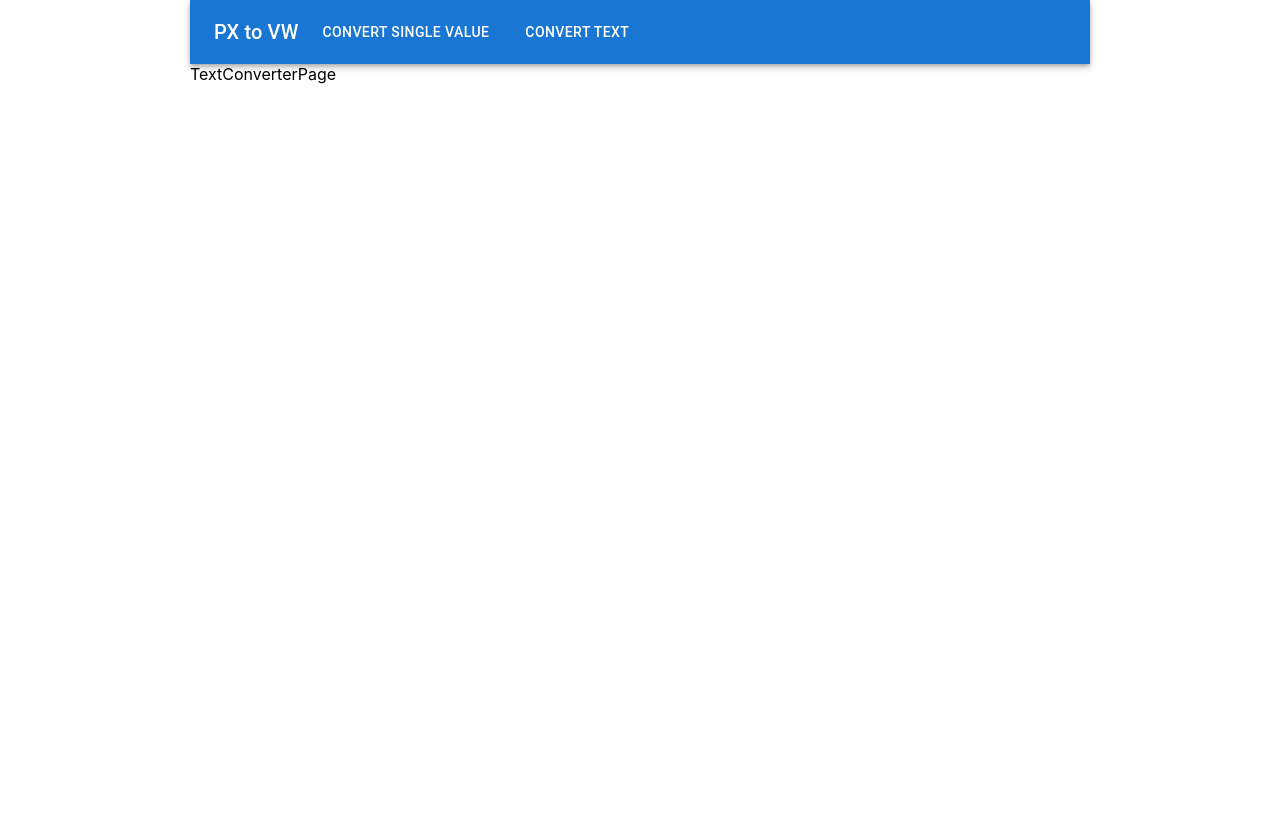
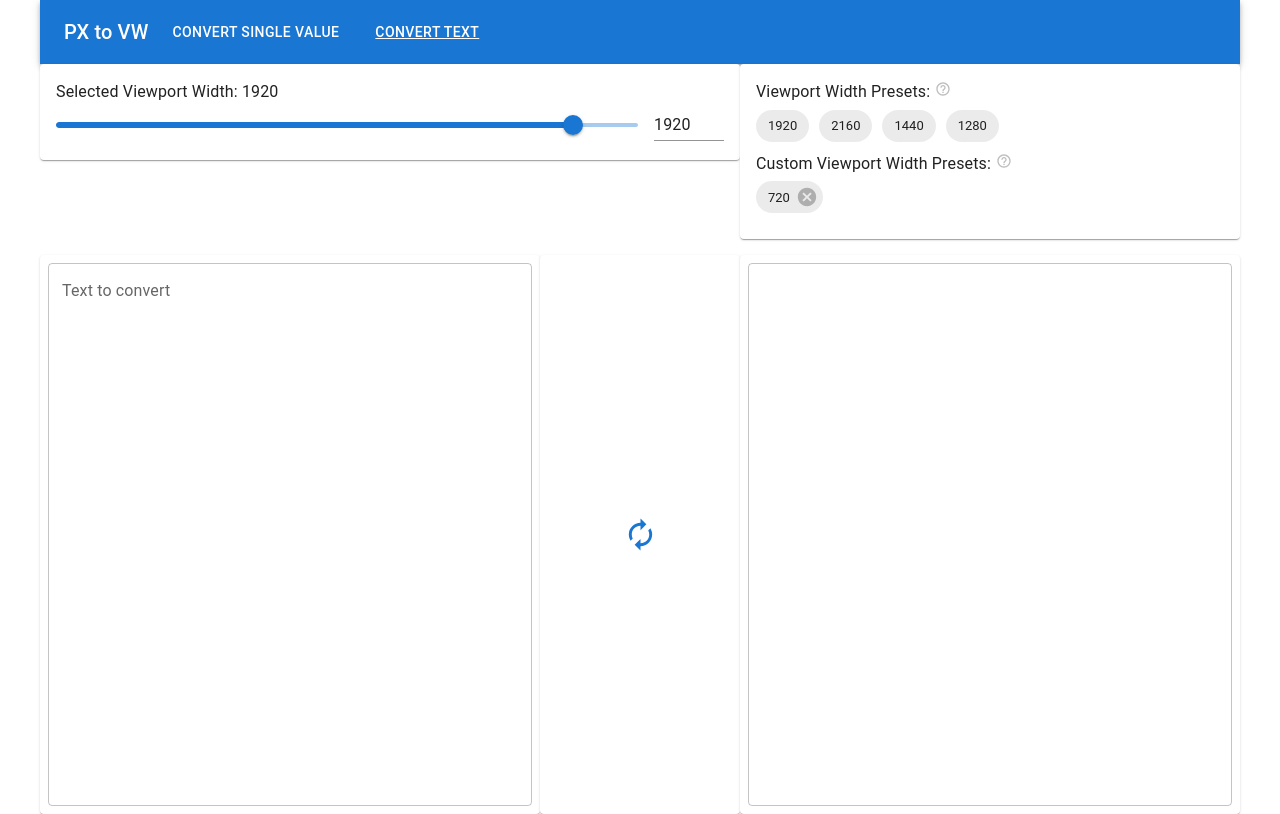
Before and after one commit to MuscularSloth/react-tool-pxtovwconverter, a React (Create React App) app: page /text-converter in a window 1280 px wide. Built offline with nearby package versions, Linux system fonts and the light colour scheme.

Commit message:
Added text convertation

```diff
--- a/src/App.js
+++ b/src/App.js
@@ -20,8 +20,11 @@ function App() {
    *
    * +TODO 40. Text convertation page
    * +TODO 50. Add Routes or tabs
-   * TODO 60. Add navbar
+   * +TODO 60. Add navbar
    * TODO 70. Add text convertation logic
+   * TODO 80. Add options to text convertation:
+   * TODO 81. Exclude rows when value less than 5px
+   * TODO 82. Exclude rows with specific rules (box-shadows, and other if needed)
    *
    */
 
@@ -35,7 +38,7 @@ function App() {
           container
           direction="row"
           justifyContent="center"
-          maxWidth={900}
+          maxWidth={1200}
           margin="auto"
           spacing={2}
         >
--- /dev/null
+++ b/src/components/NavigationBar/NavigationBar.css
@@ -0,0 +1,3 @@
+.NavigationBar__current-path{
+    text-decoration: underline !important;
+}
--- a/src/components/NavigationBar/NavigationBar.js
+++ b/src/components/NavigationBar/NavigationBar.js
@@ -1,9 +1,13 @@
 import { AppBar, Box, Button, Container, Toolbar, Typography } from '@mui/material'
 import React from 'react'
-import { Link as RouterLink } from 'react-router-dom'
+import { Link as RouterLink, useLocation } from 'react-router-dom'
+import './NavigationBar.css'
 
 
 export default function NavigationBar() {
+
+    const location = useLocation()
+
     return (
         <AppBar position="static">
             <Container maxWidth="xl">
@@ -19,10 +23,24 @@ export default function NavigationBar() {
                     </Typography>
 
                     <Box style={{display: 'flex'}}>
-                        <Button style={{ marginRight: '20px', color: 'white', display: 'block' }} variant="text" component={RouterLink} to="/">
+                        <Button
+                            style={{ marginRight: '20px', color: 'white', display: 'block' }}
+                            className={location.pathname === '/' ? 'NavigationBar__current-path' : ''}
+                            variant="text"
+                            component={RouterLink}
+                            to="/"
+                            disabled = {location.pathname === '/'}
+                            >
                             Convert Single Value
                         </Button>
-                        <Button style={{ color: 'white', display: 'block' }} variant="text" component={RouterLink} to="/text-converter">
+                        <Button
+                            style={{ color: 'white', display: 'block' }}
+                            className={location.pathname === '/text-converter' ? 'NavigationBar__current-path' : ''}
+                            variant="text"
+                            component={RouterLink}
+                            to="/text-converter"
+                            disabled = {location.pathname === '/text-converter'}
+                            >
                             Convert Text
                         </Button>
                     </Box>
--- a/src/pages/SingleValuePage/SingleValuePage.js
+++ b/src/pages/SingleValuePage/SingleValuePage.js
@@ -110,9 +110,7 @@ export default function SingleValuePage() {
               container
               direction="row"
               justifyContent="center"
-            maxWidth={900}
-            margin="auto"
-            spacing={2}>
+            >
               <Grid item xs={7}>
                   <Paper>
                   <Box p={2}>
@@ -179,14 +177,22 @@ export default function SingleValuePage() {
                   </Box>
                   </Paper>
               </Grid>
-            <Grid item xs={4}>
+            </Grid>
+
+            <Grid
+            container
+            direction="row"
+            justifyContent="center"
+            mt={2}
+            >
+              {/* <Grid item xs={4} mt={2}>
                   <Paper>
                   <Box p={2} textAlign="center">
                       <p>Placeholder xs=4</p>
                   </Box>
                   </Paper>
-            </Grid>
-            <Grid item xs={8}>
+              </Grid> */}
+              <Grid item xs={12}>
                   <Paper>
                   <PreviousCalcTable
                       previousCalcValues={previousCalcValues}
@@ -195,6 +201,7 @@ export default function SingleValuePage() {
                   </Paper>
               </Grid>
             </Grid>
+
         </div>
     )
 }
--- /dev/null
+++ b/src/pages/TextConverterPage/TextConverterPage.css
@@ -0,0 +1,7 @@
+.TextConverterPage__convert-icon{
+    transition: all 1s ease;
+}
+
+.TextConverterPage__convert-icon:hover{
+    transform: rotate(180deg);
+}
--- a/src/pages/TextConverterPage/TextConverterPage.js
+++ b/src/pages/TextConverterPage/TextConverterPage.js
@@ -1,9 +1,139 @@
-import React from 'react'
+import { Button, Grid, Paper, TextField } from '@mui/material'
+import { Box } from '@mui/system'
+import React, { useState } from 'react'
+import InputSlider from '../../components/InputSlider/InputSlider'
+import WidthPresetsBlock from '../../components/WidthPresets/WidthPresetsBlock'
+import AutorenewIcon from '@mui/icons-material/Autorenew';
+import './TextConverterPage.css'
 
 export default function TextConverterPage() {
+
+    const regexRule = /([0-9]+)px/g;
+
+    const [selectedWidth, setSelectedWidth] = useState(1920)
+    const [presetedWidth, setPresetedWidth] = useState([ 1920, 2160, 1440, 1280 ])
+    const [customPresetedWidth, setCustomPresetedWidth] = useState([ 720 ])
+    const [textToConvert, setTextToConvert] = useState();
+    const [textConverted, setTextConverted] = useState();
+
+    const handlePresetClick = (e) =>{
+        const selectedWidth = +e.target.innerText;
+        if (selectedWidth > 1 && selectedWidth <= 2160){
+            setSelectedWidth(selectedWidth)
+        }
+    }
+
+    const handlePresetDelete = (customWidthToDelete) => {
+        setCustomPresetedWidth((customPresetedWidth) => customPresetedWidth.filter((width) => width !== customWidthToDelete))
+    }
+
+    const replaceFunction = (match, value) => {
+        // console.log('match', match);
+        // console.log('value',value);
+        return ((value / selectedWidth) * 100).toFixed(3) + 'vw';
+    }
+
+    const hanldeConvertClick = () =>{
+        let convertedText = textToConvert.replace(regexRule, replaceFunction)
+        setTextConverted(convertedText);
+    }
+
+
     return (
         <div>
-            TextConverterPage
+            <Grid
+                container
+                direction="row"
+                justifyContent="center"
+            >
+                <Grid item xs={7}>
+                    <Paper>
+                    <Box p={2}>
+                        <InputSlider selectedWidth={selectedWidth} setSelectedWidth={setSelectedWidth}  />
+                    </Box>
+                    </Paper>
+                </Grid>
+                <Grid item xs={5}>
+                    <Paper>
+                        <Box p={2}>
+                            <WidthPresetsBlock
+                            title="Viewport Width Presets:"
+                            hintText="Clicking on a preset sets the width value."
+                            widthList={presetedWidth}
+                            canDelete={false}
+                            handlePresetClick={handlePresetClick}
+                            handlePresetDelete={handlePresetDelete}
+                            />
+
+                            <WidthPresetsBlock
+                            title="Custom Viewport Width Presets:"
+                            hintText="The new value of viewport width will be added automatically on a new calculation if it has not been used previously."
+                            widthList={customPresetedWidth}
+                            canDelete={true}
+                            handlePresetClick={handlePresetClick}
+                            handlePresetDelete={handlePresetDelete}
+                            />
+
+                        </Box>
+                    </Paper>
+                </Grid>
+            </Grid>
+
+            <Grid
+            container
+            direction="row"
+            justifyContent="center"
+            alignItems="stretch"
+            mt={2}>
+                <Grid item xs={5}>
+                    <Paper>
+                        <Box p={1}>
+                            <TextField
+                                InputProps={{
+                                    style:{fontSize: '12px'}
+                                }}
+
+                                label="Text to convert"
+                                multiline
+                                rows={30}
+                                fullWidth
+                                value={textToConvert}
+                                onChange={(e)=>setTextToConvert(e.target.value)}
+                            />
+                        </Box>
+                    </Paper>
+                </Grid>
+                <Grid
+                    container
+                    item xs={2}
+                    direction="column"
+                    justifyContent="center"
+                >
+                    <Paper
+                        style={{height: '100%', display: 'flex', justifyContent: 'center', alignItems: 'center'}}
+                    >
+                        <Button onClick={hanldeConvertClick}>
+                            <AutorenewIcon className='TextConverterPage__convert-icon' fontSize='large'/>
+                        </Button>
+                    </Paper>
+                </Grid>
+                <Grid item xs={5}>
+                    <Paper>
+                        <Box  p={1}>
+                            <TextField
+                                        InputProps={{
+                                            style:{fontSize: '12px'},
+                                            readOnly: true
+                                        }}
+                                        multiline
+                                        rows={30}
+                                        fullWidth
+                                        value={textConverted}
+                                    />
+                        </Box>
+                    </Paper>
+                </Grid>
+            </Grid>
         </div>
     )
 }
```
Lines whose indentation alone changed are shown as unchanged.
